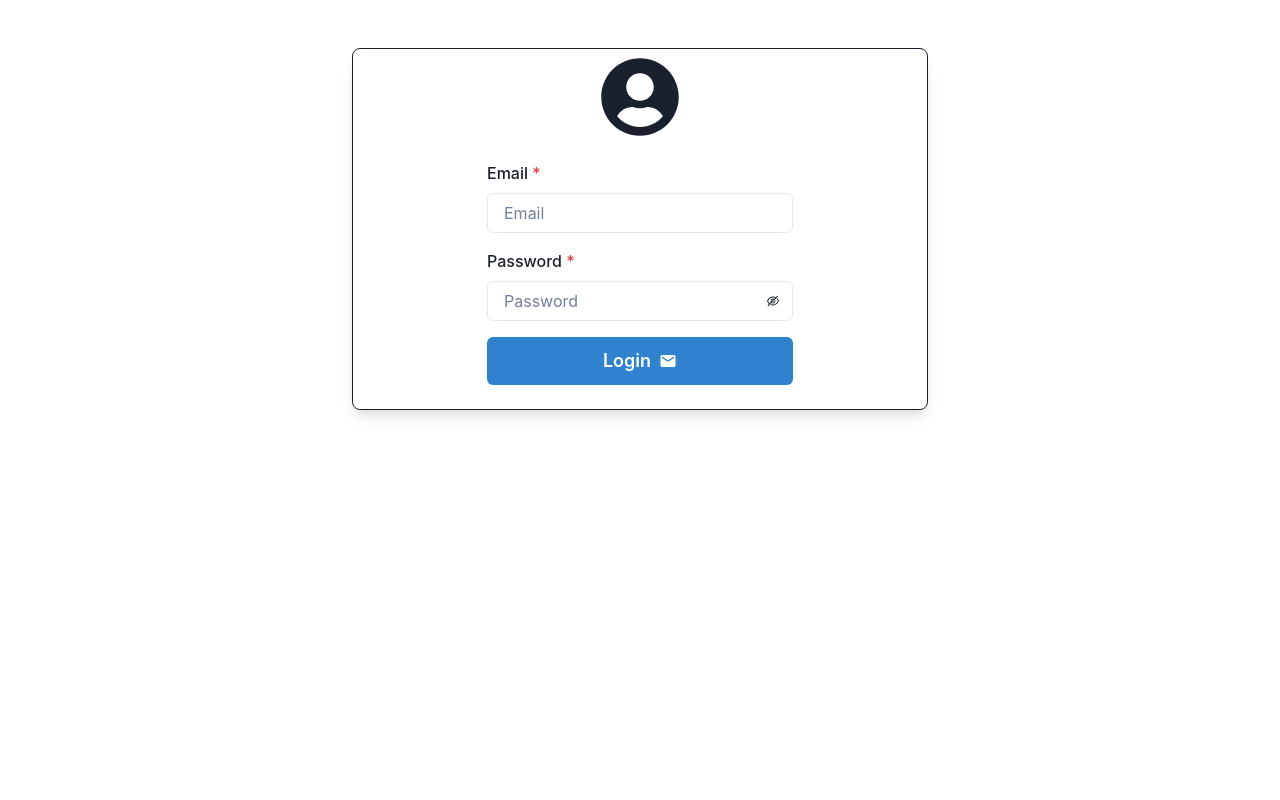
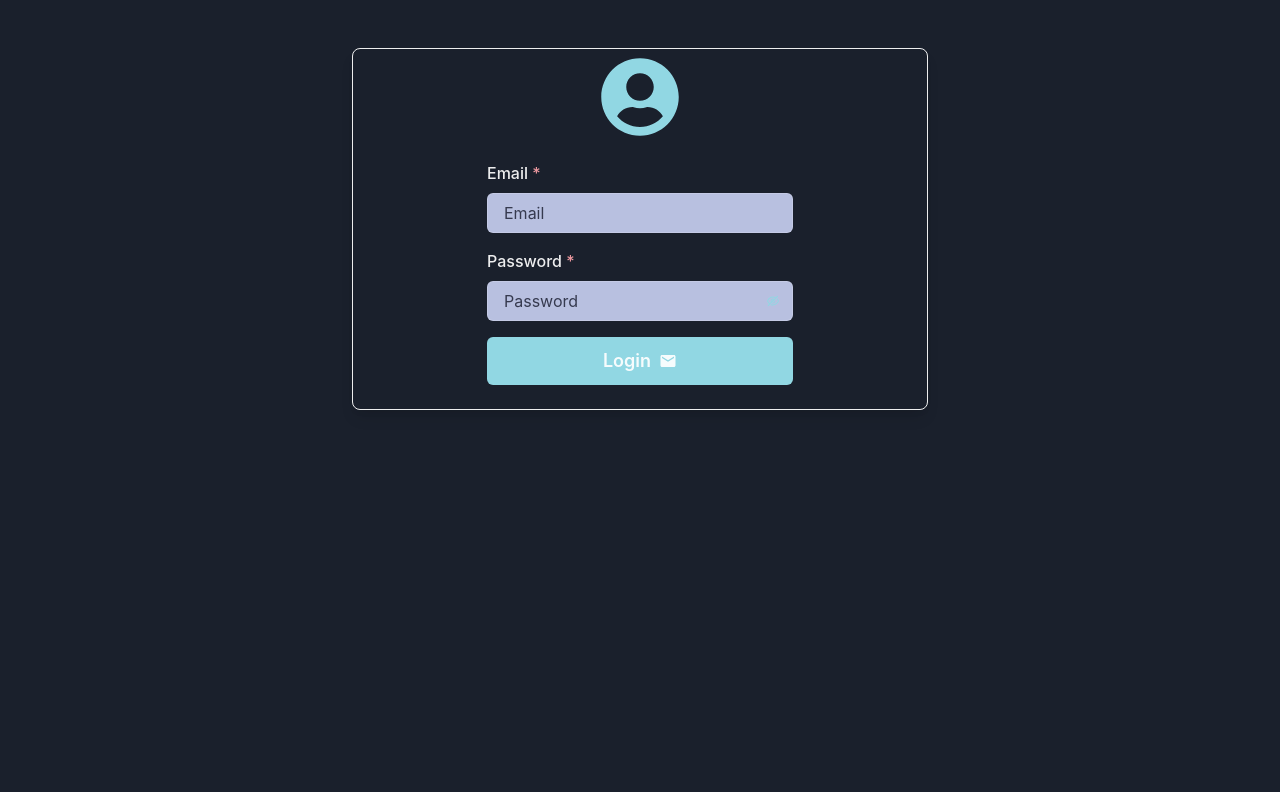
Before and after one commit to EliasLeguizamon123/amalgama_super_login, a React (Vite) app: page /#/login in a window 1280 px wide. Built offline with nearby package versions, Linux system fonts and the light colour scheme.

Commit message:
chore(theme): setup theme for styling, colorscheme catppuccin

```diff
--- a/src/components/CustomInput.component.tsx
+++ b/src/components/CustomInput.component.tsx
@@ -33,7 +33,7 @@ const CustomInput = (props: CustomInputProps) => {
                                 <FormLabel htmlFor={props.name}>
                                     {props.label}{' '}
                                     {props.isRequired ? (
-                                        <Box as="span" color="red.500">
+                                        <Box as="span" color="error">
                                             *
                                         </Box>
                                     ) : null}
@@ -42,18 +42,20 @@ const CustomInput = (props: CustomInputProps) => {
                             <InputGroup variant={'outline'}>
 
                                 <Input
+                                    bg="input"
                                     {...props.inputProps}
                                     {...field}
                                     {...(props.onKeyDown && {
                                         onKeyDown: props.onKeyDown,
                                     })}
+                                    _placeholder={{
+                                        color: '#363a4f'
+                                    }}
                                     _focusWithin={{
                                         border: '0.15em solid',
                                         boxShadow: 'none',
                                     }}
                                     autoFocus={props.autofocus}
-                                    bg="white"
-                                    color={'black'}
                                     css={{
                                         '&::-webkit-inner-spin-button, &::-webkit-outer-spin-button':
                                             {
@@ -94,6 +96,7 @@ const CustomInput = (props: CustomInputProps) => {
                                 {props.type && props.type === 'password' ? (
                                     <InputRightElement>
                                         <Button
+                                            color="primary"
                                             _focus={{}}
                                             h="95%"
                                             size="sm"
@@ -116,7 +119,7 @@ const CustomInput = (props: CustomInputProps) => {
             <ErrorMessage
                 name={props.name}
                 render={(msg) => (
-                    <Text color="red" fontSize={'0.8em'} margin={'0.5em'}>
+                    <Text color="error" fontSize={'0.8em'} margin={'0.5em'}>
                         {msg}
                     </Text>
                 )}
--- a/src/main.tsx
+++ b/src/main.tsx
@@ -3,10 +3,11 @@ import { createRoot } from 'react-dom/client'
 import App from './App.tsx'
 import './index.css'
 import { ChakraProvider } from '@chakra-ui/react'
+import { Theme } from './theme/Theme.theme.ts'
 
 createRoot(document.getElementById('root')!).render(
     <StrictMode>
-        <ChakraProvider>
+        <ChakraProvider theme={Theme}>
             <App />
         </ChakraProvider>
     </StrictMode>
--- a/src/pages/Login/Login.tsx
+++ b/src/pages/Login/Login.tsx
@@ -31,7 +31,7 @@ export default function Login() {
             w="full"
         >
             <Card>
-                <FaUserCircle size="5rem" />
+                <FaUserCircle size="5rem" color="#91d7e3" />
                 <Formik initialValues={initialData}
                     validationSchema={validationSchema}
                     enableReinitialize
@@ -57,7 +57,7 @@ export default function Login() {
                             />
                             <Button
                                 type="submit"
-                                colorScheme="blue"
+                                bg="primary"
                                 size="lg"
                                 isLoading={loading}
                                 rightIcon={<MdEmail />}
--- /dev/null
+++ b/src/theme/Theme.theme.ts
@@ -0,0 +1,18 @@
+import { extendTheme, type ThemeConfig } from "@chakra-ui/react";
+
+const config : ThemeConfig = {
+    initialColorMode: 'dark',
+    useSystemColorMode: false,
+}
+export const Theme = extendTheme(
+    {
+        config,
+        colors: {
+            base: "#363a4f",
+            input: "#b8c0e0",
+            error: "#ee99a0",
+            primary: "#91d7e3",
+            secondary: "#a6da95"
+        }
+    },
+)
```
